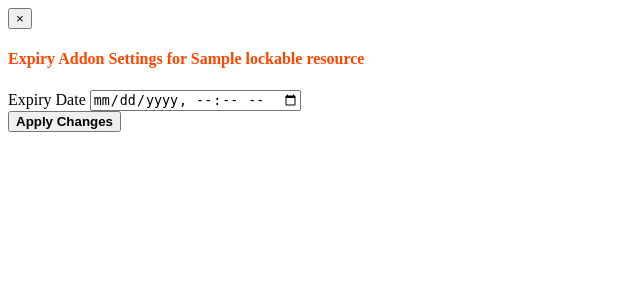
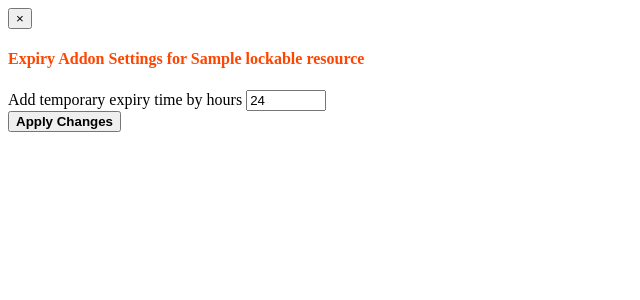
Before and after one commit to jimdevops19/rlocker_expiry_addon, a Django app: template templates/expiry_addon/modal.html in a window 1280 px wide. Shown: the top 300 px of the page, without its empty margins (0-640 px from the left). Run offline with Django 3.2, Linux system fonts and the light colour scheme; the template is opened without the code that fills it: most values are stand-ins (such as "Sample title", 1, 10 or a date in 2020).

Commit message:
Upload all code and new info template

```diff
--- a/setup.py
+++ b/setup.py
@@ -8,7 +8,7 @@ with open("HISTORY.md") as history_file:
 
 setup_args = dict(
     name="rlocker_expiryaddon",
-    version="0.0.3",
+    version="0.0.4",
     description="A Plugin for Resource Locker Project to implement expiry logic",
     long_description_content_type="text/markdown",
     long_description=README + "\n\n" + HISTORY,
--- a/templates/expiry_addon/dropdown.html
+++ b/templates/expiry_addon/dropdown.html
@@ -3,6 +3,7 @@
         background-color: #ff4500;
     }
 </style>
+{{ lockable_resource.resourceexpirypolicy.expiry_date }}
 <li>
     <a class="btn btn-expiry-addon" data-toggle="modal"
        data-target="#Modal-Expiry-Addon-{{ lockable_resource.id }}">
--- a/templates/expiry_addon/modal.html
+++ b/templates/expiry_addon/modal.html
@@ -12,9 +12,11 @@
              <form class="form-inline" role="form" method="POST">
                 {% csrf_token %}
                 <div class="form-group">
-                  <label for="expiry-date-{{ lockable_resource.id }}">Expiry Date</label>
-                  <input type="datetime-local" class="form-control center-block" id="expiry-date-{{ lockable_resource.id }}"
-                          required="true" name="expiry-hour-{{ lockable_resource.id }}" value="{{ lockable_resource.resourceexpirypolicy.expiry_date }}">
+                    <label for="add-expiry-hours-{{ lockable_resource.id }}">Add temporary expiry time by hours</label>
+                    <input type="number" class="form-control center-block"
+                           id="add-expiry-hours-{{ lockable_resource.id }}"
+                           required="true" name="add-expiry-hours-{{ lockable_resource.id }}"
+                           min="-8820" max="72" value="24">
                 </div>
                 <input type="hidden" id='id' name="id" value="{{ lockable_resource.id }}"/>
                 <input type="hidden" id='action' name="action" value="modify_expiry_addon"/>
```
Also changed, not shown: HISTORY.md (+5 -0 lines), 1 other file.
